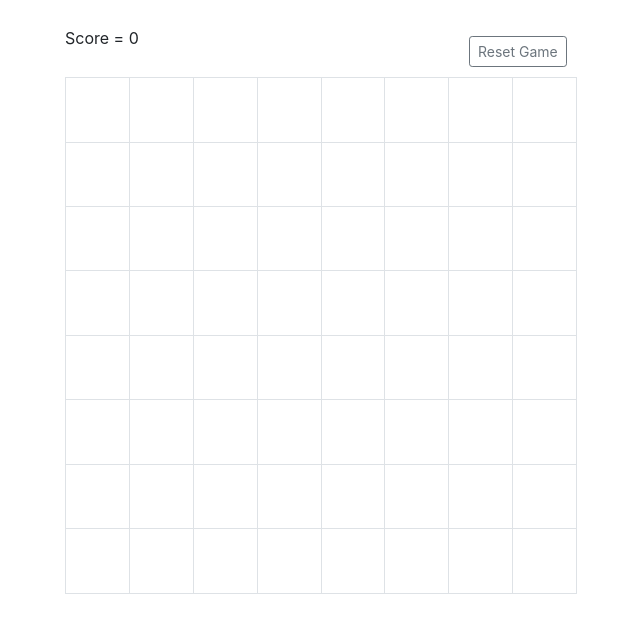
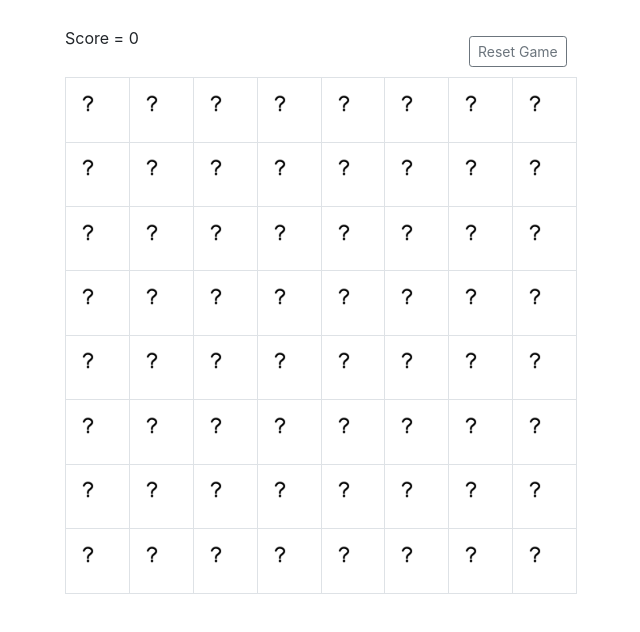
Before and after one commit to naseerhussain/ciber_quintype, an Angular app: page / in a window 1280 px wide. Shown: the top 632 px of the page, without its empty margins (63-703 px from the left). Built offline with nearby package versions, Linux system fonts and the light colour scheme.

Commit message:
images changed

```diff
--- a/src/app/app.component.ts
+++ b/src/app/app.component.ts
@@ -24,15 +24,18 @@ export class AppComponent {
         if(x.diamond){
           this.correct += 1;
           x.image1 = true;
+          x.image2 = false;
         }else{
-          x.image2 = true;
+          x.image2 = false;
           for(let a=0;a<itemRow.length;a++){
             if(itemRow[a].diamond){
               console.log(this.arr[row][a-1]);
               if(a == 0 && row!=0){
                 this.arr[row-1][7].image3 = true;
+                //this.arr[row-1][7].image2 = false;
               }else{
                 this.arr[row][a-1].image3 = true;
+                //this.arr[row][a-1].image2 = false;
               }
             }
           }
@@ -46,7 +49,7 @@ export class AppComponent {
   hideArrows(){
     for(let a=0;a<8;a++){
       for(let b=0;b<8;b++){
-          this.arr[a][b].image3 = false;
+        this.arr[a][b].image3 = false;
       }
     }
   }
@@ -68,14 +71,14 @@ export class AppComponent {
         obj={
           diamond:true,
           image1:false,
-          image2:false,
+          image2:true,
           image3:false
         };
       }else{
         obj = {
           diamond:false,
           image1:false,
-          image2:false,
+          image2:true,
           image3:false
         };
       }
```
